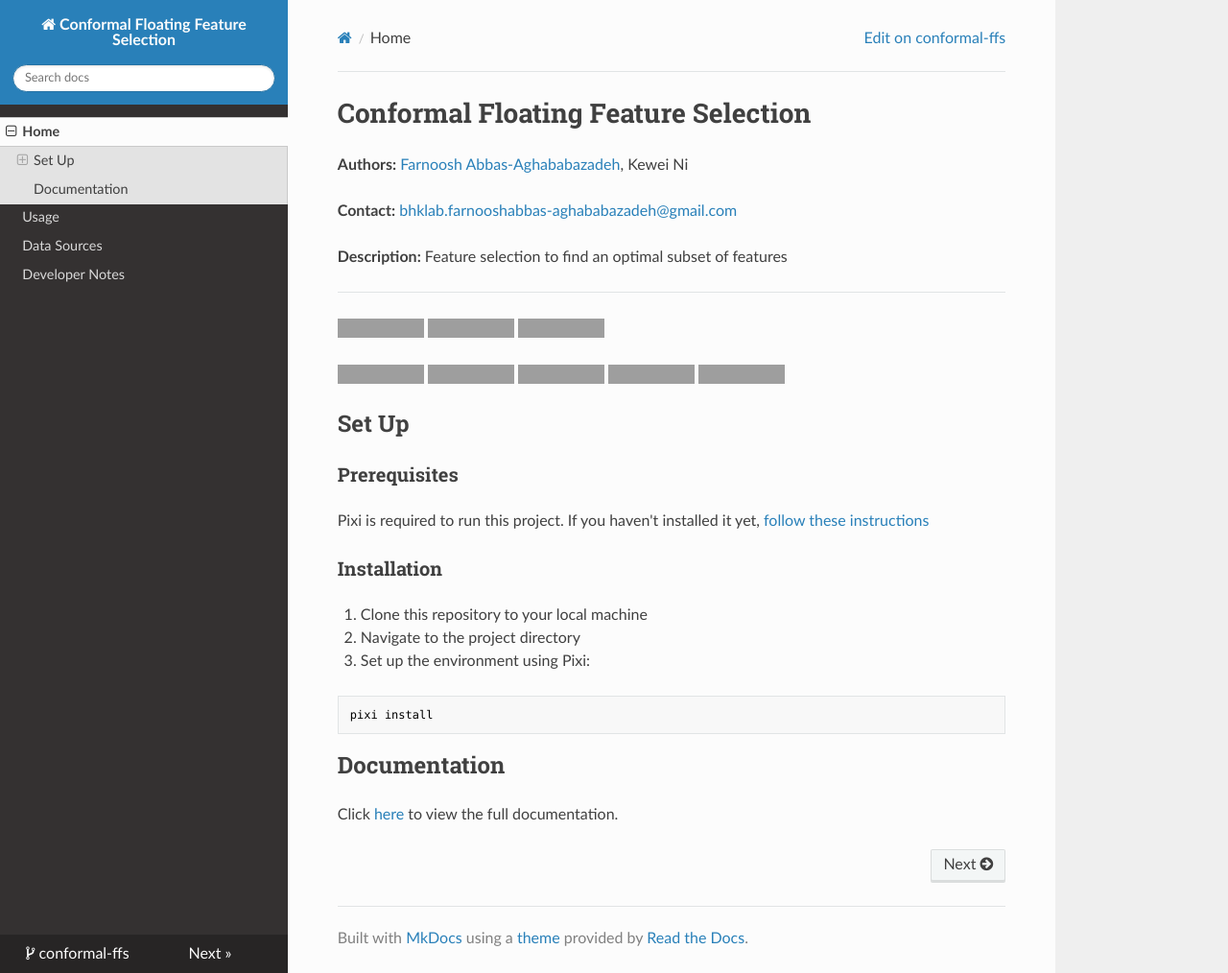
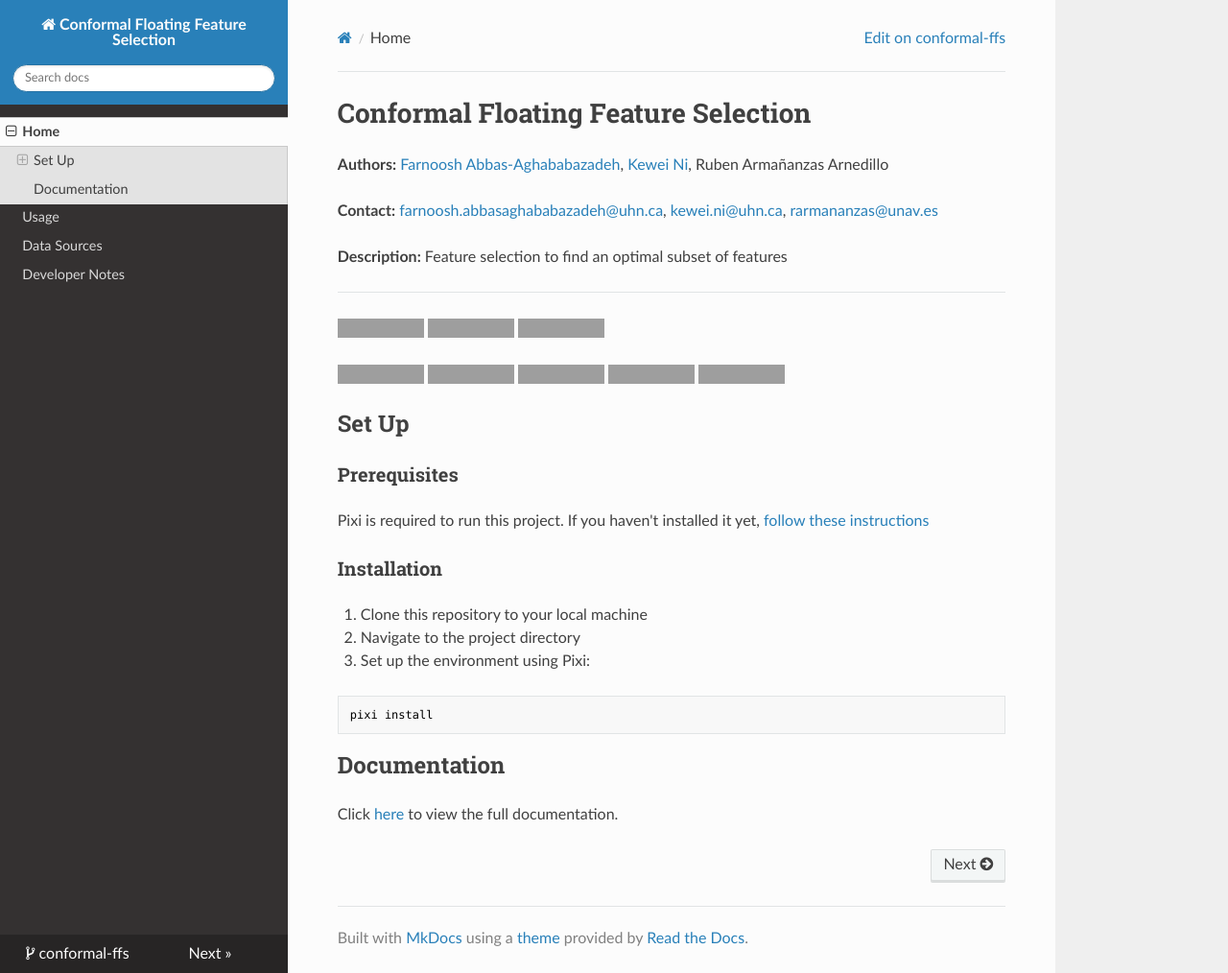
Before and after one commit to bhklab/conformal-ffs, an MkDocs documentation site: the page built from docs/README.md, in a window 1280 px wide and 1014 px high, cut to the strip 0-1014 px from the top of the window. Shown: the whole strip at 96% size. Built offline with MkDocs 1.6.1, drawn with Linux system fonts in a browser that asks for light colours; nearby versions of some CDN libraries; grey boxes are pictures that could not be loaded.

Commit message:
update list of contributors

```diff
--- a/docs/README.md
+++ b/docs/README.md
@@ -1,8 +1,8 @@
 # Conformal Floating Feature Selection
 
-**Authors:** [Farnoosh Abbas-Aghababazadeh](https://github.com/RibaA), Kewei Ni
+**Authors:** [Farnoosh Abbas-Aghababazadeh](https://github.com/RibaA), [Kewei Ni](https://github.com/Nicole9801), Ruben Armañanzas Arnedillo
 
-**Contact:** [bhklab.farnooshabbas-aghababazadeh@gmail.com](mailto:bhklab.farnooshabbas-aghababazadeh@gmail.com)
+**Contact:** [farnoosh.abbasaghababazadeh@uhn.ca](mailto:farnoosh.abbasaghababazadeh@uhn.ca), [kewei.ni@uhn.ca](mailto:kewei.ni@uhn.ca), [rarmananzas@unav.es](rarmananzas@unav.es)
 
 **Description:** Feature selection to find an optimal subset of features
 
```
